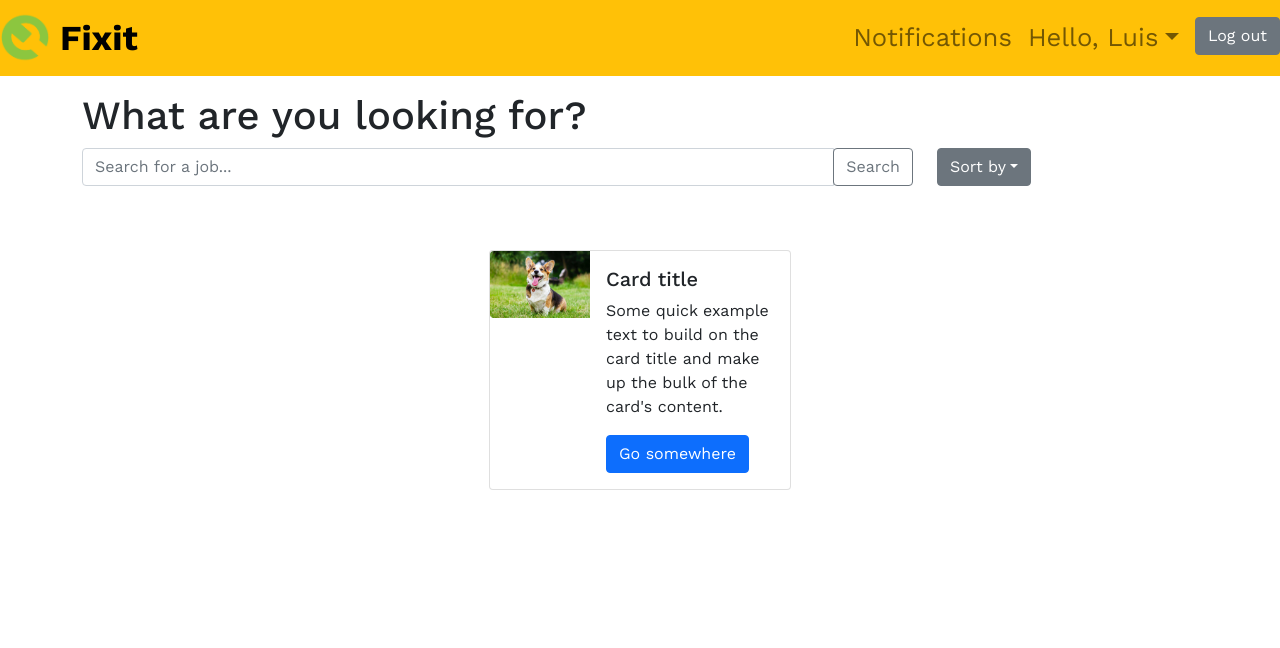
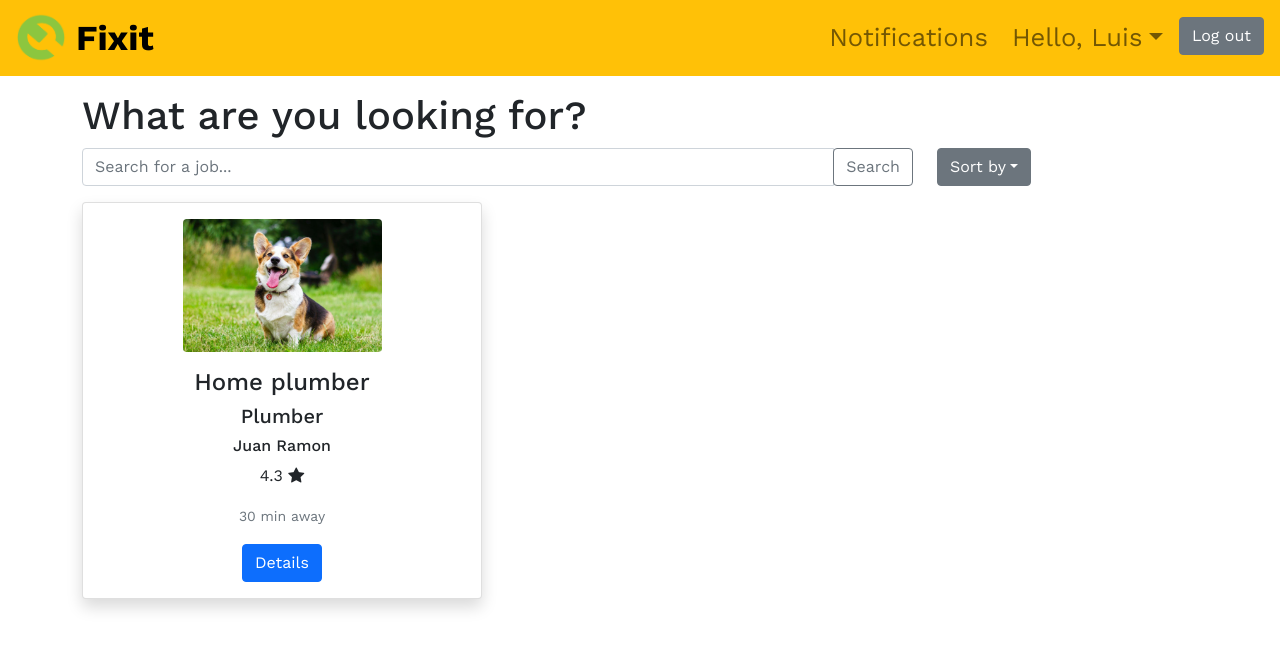
Before and after one commit to matiaslcoulougian/fixit-app, a React (Create React App) app: page /home in a window 1280 px wide. Shown: the top 648 px of the page. Built offline with nearby package versions, Linux system fonts and the light colour scheme.

Commit message:
card implemented

```diff
--- a/package.json
+++ b/package.json
@@ -11,6 +11,8 @@
     "@testing-library/jest-dom": "^5.16.2",
     "@testing-library/react": "^12.1.4",
     "@testing-library/user-event": "^13.5.0",
+    "bootstrap": "^5.1.3",
+    "bootstrap-icons": "^1.8.1",
     "graphql": "^16.3.0",
     "jquery": "^3.6.0",
     "popper.js": "^1.16.1",
--- a/public/index.html
+++ b/public/index.html
@@ -11,13 +11,13 @@
     />
     <link rel="apple-touch-icon" href="%PUBLIC_URL%/logo192.png" />
 
-    <link href="https://cdn.jsdelivr.net/npm/bootstrap@5.1.3/dist/css/bootstrap.min.css" rel="stylesheet" integrity="sha384-1BmE4kWBq78iYhFldvKuhfTAU6auU8tT94WrHftjDbrCEXSU1oBoqyl2QvZ6jIW3" crossorigin="anonymous">
 
 
 
-    <!--
-      manifest.json provides metadata used when your web app is installed on a
-      user's mobile device or desktop. See https://developers.google.com/web/fundamentals/web-app-manifest/
+    <!-- BOOTSTRAP
+    <link href="https://cdn.jsdelivr.net/npm/bootstrap@5.1.3/dist/css/bootstrap.min.css" rel="stylesheet" integrity="sha384-1BmE4kWBq78iYhFldvKuhfTAU6auU8tT94WrHftjDbrCEXSU1oBoqyl2QvZ6jIW3" crossorigin="anonymous">
+    <script src="https://cdn.jsdelivr.net/npm/bootstrap@5.1.3/dist/js/bootstrap.bundle.min.js" integrity="sha384-ka7Sk0Gln4gmtz2MlQnikT1wXgYsOg+OMhuP+IlRH9sENBO0LRn5q+8nbTov4+1p" crossorigin="anonymous"></script>
+
     -->
     <link rel="manifest" href="%PUBLIC_URL%/manifest.json" />
     <!--
@@ -44,6 +44,5 @@
       To begin the development, run `npm start` or `yarn start`.
       To create a production bundle, use `npm run build` or `yarn build`.
     -->
-    <script src="https://cdn.jsdelivr.net/npm/bootstrap@5.1.3/dist/js/bootstrap.bundle.min.js" integrity="sha384-ka7Sk0Gln4gmtz2MlQnikT1wXgYsOg+OMhuP+IlRH9sENBO0LRn5q+8nbTov4+1p" crossorigin="anonymous"></script>
   </body>
 </html>
--- a/src/components/Home.jsx
+++ b/src/components/Home.jsx
@@ -1,6 +1,7 @@
 import React from 'react';
 import "./styles/Home.css";
 import { NavBar} from "./NavBar";
+
 
 
 export function Home() {
@@ -46,30 +47,22 @@ export function Home() {
         );
     }
 
-    const JobResult = () => {
+    const JobResult = (props) => {
         return(
-            <div className="row my-5 align-items-center justify-content-center">
-                <div className="col-8 col-lg-4 col-xl-3">
-                    <div className="card mb-3">
-                        <div className="row g-0">
-                            <div className="col-md-4">
-                                <img src={`${process.env.PUBLIC_URL}/assets/images/dog.jpg`} className="img-fluid rounded-start" alt="dog"/>
-                            </div>
-
-                            <div className="col-md-8">
-                                <div className="card-body">
-                                    <h5 className="card-title">Card title</h5>
-                                    <p className="card-text">Some quick example text to build on the card title and make up the bulk of the card's content.</p>
-                                    <a href="#" className="btn btn-primary">Go somewhere</a>
-                                </div>
-                            </div>
+            <div className="container">
+                <div className="card mb-3 shadow" style={{width: "400px"}}>
+                    <img src={props.imgSrc} className="card-img-top w-50 h-50 rounded mx-auto d-block mt-3"/>
+                        <div className="card-body text-center">
+                            <h4 className="card-title">{props.jobTitle}</h4>
+                            <h5 className="card-title">{props.jobType}</h5>
+                            <h6 className="card-title">{props.workersName}</h6>
+                            <p className="card-text">{props.rating} <i className="bi bi-star-fill "></i></p>
+                            <p className="card-text"><small className="text-muted">{props.timeDistance} away</small></p>
+                            <div className="btn btn-primary">Details</div>
                         </div>
-
-                    </div>
                 </div>
             </div>
         );
-
 
     }
 
@@ -79,7 +72,7 @@ export function Home() {
 
             <NavBar firstName="Luis" />
             <TopSearchBanner />
-            <JobResult />
+            <JobResult imgSrc={`${process.env.PUBLIC_URL}/assets/images/dog.jpg`} jobTitle={"Home plumber"} jobType={"Plumber"} workersName={"Juan Ramon"} rating={"4.3"} timeDistance={"30 min"}/>
 
 
 
--- a/src/components/NavBar.jsx
+++ b/src/components/NavBar.jsx
@@ -13,7 +13,7 @@ export const NavBar = (props) => {
     };
 
     return (
-        <div className="navbar navbar-expand-md navbar-light bg-warning">
+        <div className="navbar navbar-expand-md navbar-light bg-warning px-3">
             <a href="/" className="navbar-brand" >
                 <span><img src={Logo} alt="logo" width={logoWidthHeight} height={logoWidthHeight} className="d-inline-block align-top"/></span>
                 <span style={lineHeight}>Fixit</span>
@@ -26,7 +26,7 @@ export const NavBar = (props) => {
 
             <div className="collapse navbar-collapse justify-content-end align-end" id="main-nav">
                 <ul className="navbar-nav">
-                    <li className="nav-item">
+                    <li className="nav-item pe-2">
                         <a className="nav-link" href="/">Notifications</a>
                     </li>
 
@@ -49,6 +49,7 @@ export const NavBar = (props) => {
                 </ul>
             </div>
 
+
         </div>
     )
 }
--- a/src/index.js
+++ b/src/index.js
@@ -3,7 +3,9 @@ import {render} from 'react-dom';
 import { App } from './App';
 import { BrowserRouter } from 'react-router-dom';
 import {ApolloClient, ApolloProvider, InMemoryCache} from "@apollo/client";
-
+import 'bootstrap/dist/css/bootstrap.min.css';
+import 'bootstrap/dist/js/bootstrap.bundle.min';
+import "bootstrap-icons/font/bootstrap-icons.css";
 
 
 
```
Also changed, not shown: 1 other file (tests, documents, lock files or other folders).
